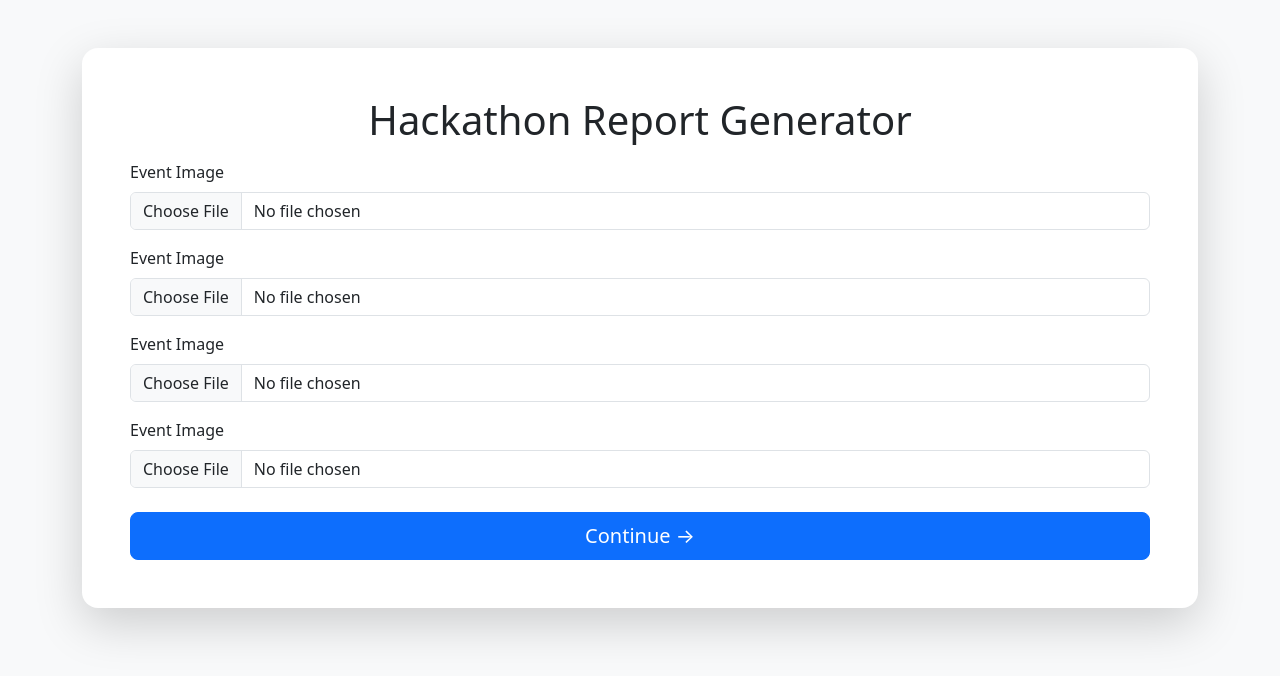
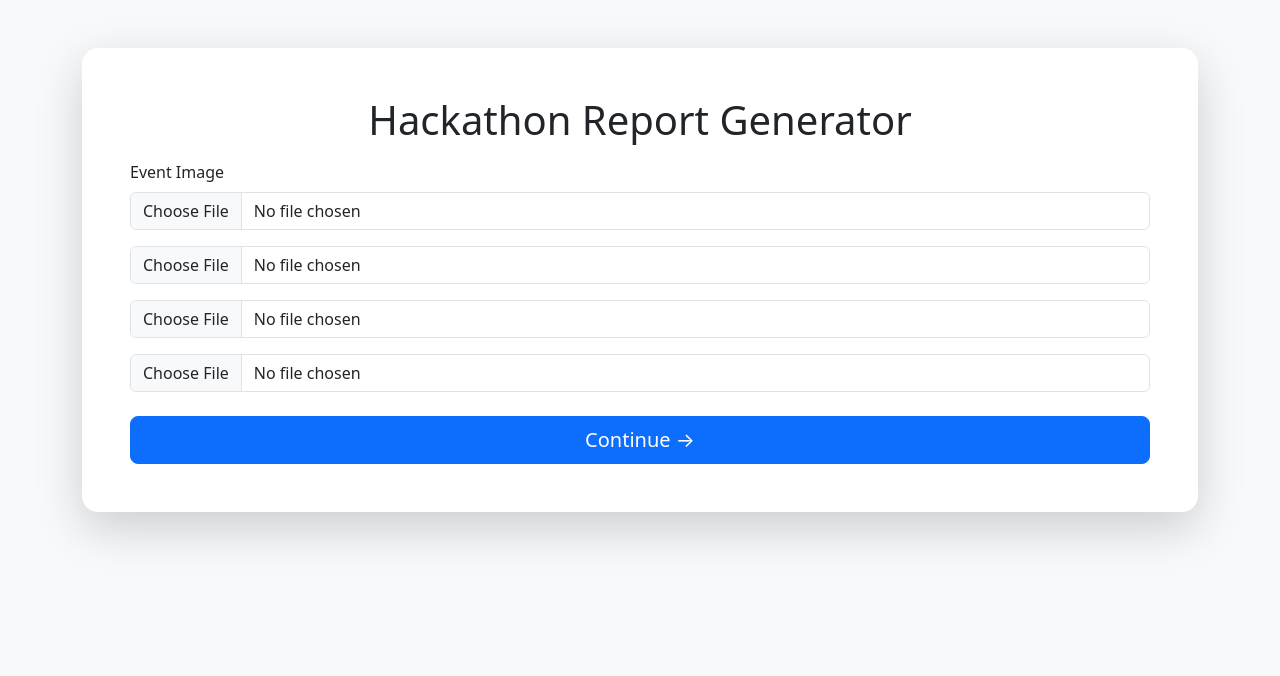
Before and after one commit to Aradhya89/reportmaker, a Flask app: page /event in a window 1280 px wide. Shown: the top 676 px of the page. Run offline with Flask 3, Linux system fonts and the light colour scheme; the visitor is signed in with stand-in values (Sample User, id 1).

Commit message:
fix2 event image

```diff
--- a/app.py
+++ b/app.py
@@ -120,16 +120,17 @@ def image():
                 path = os.path.join(UPLOAD_FOLDER, filename)    #to merge the path of the temp folder with the image name
 
                 # modify and correcting the format of the inserted image
-                img = Image.open(file.stream)
-                if img.mode != "RGB":
-                    img = img.convert("RGB")
+#                 img = Image.open(file.stream)
+#                 if img.mode != "RGB":
+#                     img = img.convert("RGB")
 
-                img.save(
-    path,
-    format="JPEG",
-    quality=75,
-    optimize=False
-)
+#                 img.save(
+#     path,
+#     format="JPEG",
+#     quality=75,
+#     optimize=False
+# )
+                file.save(path)
                 # img = resize_keep_ratio(img, 1200)
                 # img.save(path, quality = 80)
                 # print(f"image done")
--- a/templates/image.html
+++ b/templates/image.html
@@ -26,31 +26,27 @@
                     Hackathon Report Generator
                 </h1>
 
-                <form action="/event" method="POST" enctype="multipart/form-data">
-
+                <form id="eventForm" action="/event" method="POST" enctype="multipart/form-data">
                     <div class="mb-4">
 
                         <div class="mb-3">
                             <label class="form-label">Event Image</label>
 
-                            <input type="file" name = "image1" class="form-control team-mvp" accept="image/*">
+                            <input type="file" name="image1" class="form-control team-mvp" accept="image/*">
                         </div>
 
                         <div class="mb-3">
-                            <label class="form-label">Event Image</label>
 
-                            <input type="file" name = "image2" class="form-control team-mvp" accept="image/*">
+                            <input type="file" name="image2" class="form-control team-mvp" accept="image/*">
                         </div>
 
                         <div class="mb-3">
-                            <label class="form-label">Event Image</label>
 
-                            <input type="file" name = "image3" class="form-control team-mvp" accept="image/*">
+                            <input type="file" name="image3" class="form-control team-mvp" accept="image/*">
                         </div>
                         <div class="mb-3">
-                            <label class="form-label">Event Image</label>
 
-                            <input type="file" name = "image4" class="form-control team-mvp" accept="image/*">
+                            <input type="file" name="image4" class="form-control team-mvp" accept="image/*">
                         </div>
 
                     </div>
@@ -74,6 +70,83 @@
         </div>
 
     </div>
+    <script>
+const form = document.getElementById("eventForm");
+
+form.addEventListener("submit", async function (e) {
+    e.preventDefault();
+
+    const compressedData = new FormData();
+
+    for (const element of form.elements) {
+
+        if (element.type === "file") {
+
+            const file = element.files[0];
+
+            if (!file) continue;
+
+            const compressed = await compressImage(file);
+
+            compressedData.append(
+                element.name,
+                compressed,
+                file.name.replace(/\.[^/.]+$/, ".jpg")
+            );
+        }
+    }
+
+    const response = await fetch(form.action, {
+        method: "POST",
+        body: compressedData
+    });
+
+    if (response.redirected) {
+        window.location.href = response.url;
+    }
+});
+
+function compressImage(file) {
+    return new Promise((resolve) => {
+
+        const reader = new FileReader();
+        const img = new Image();
+
+        reader.onload = function (e) {
+            img.src = e.target.result;
+        };
+
+        img.onload = function () {
+
+            const canvas = document.createElement("canvas");
+            const ctx = canvas.getContext("2d");
+
+            let width = img.width;
+            let height = img.height;
+
+            const MAX_WIDTH = 1400;
+
+            if (width > MAX_WIDTH) {
+                height = height * MAX_WIDTH / width;
+                width = MAX_WIDTH;
+            }
+
+            canvas.width = width;
+            canvas.height = height;
+
+            ctx.drawImage(img, 0, 0, width, height);
+
+            canvas.toBlob(
+                (blob) => resolve(blob),
+                "image/jpeg",
+                0.75
+            );
+        };
+
+        reader.readAsDataURL(file);
+    });
+}
+</script>
 
 </body>
 
```
